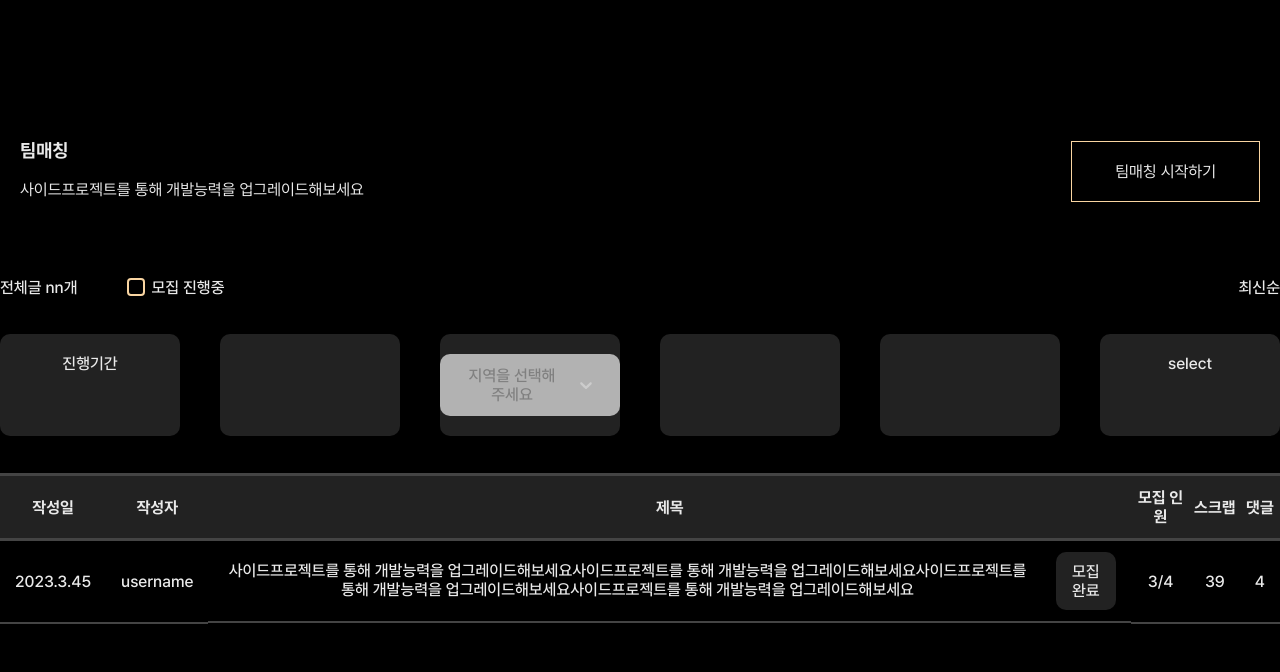
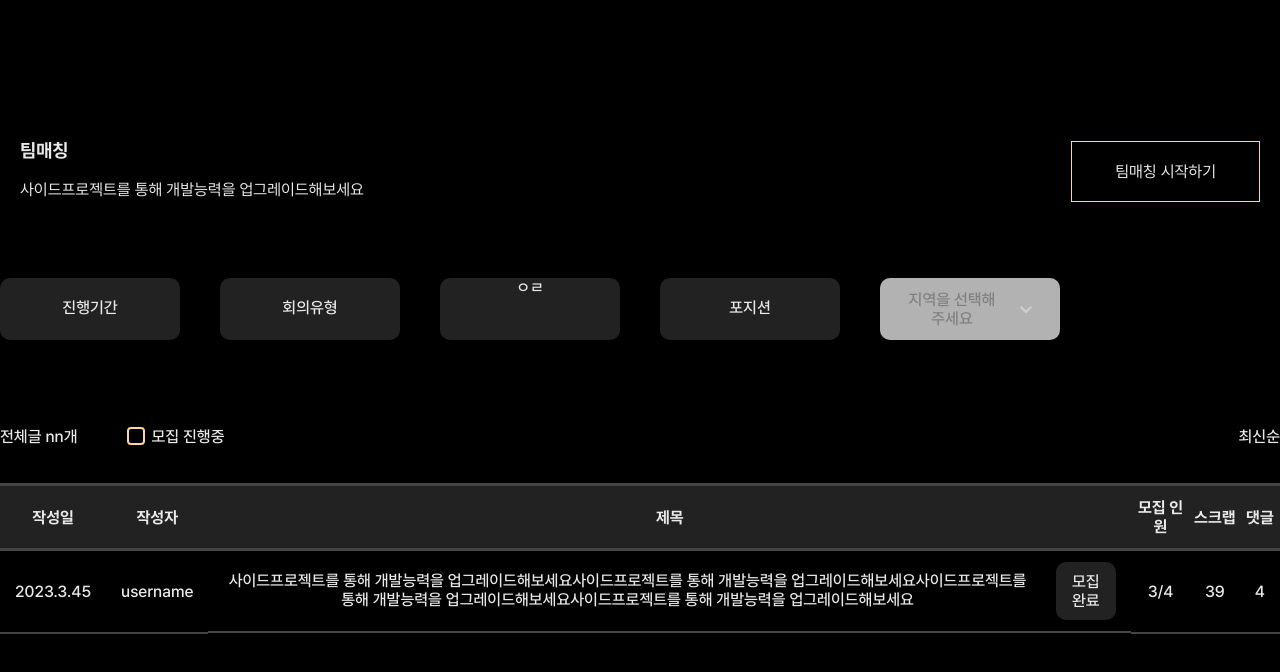
Before and after one commit to gnfnfnr/LetsGitIt, a React (Create React App) app in the folder src/main/resources/frontend/: page /matching in a window 1280 px wide. Shown: the top 672 px of the page. Built offline with nearby package versions, Linux system fonts and the light colour scheme.

Commit message:
feat: search detail  of borrd items

```diff
--- a/src/main/resources/frontend/src/App.tsx
+++ b/src/main/resources/frontend/src/App.tsx
@@ -7,7 +7,7 @@ import Messages from "./pages/mail/Messages";
 import Chatting from "./pages/mail/Chatting";
 import Received from "./pages/mail/Received";
 import Applications from "./pages/mail/Applications";
-import Matching from "./pages/Matching";
+import Matching from "./pages/match/Matching";
 
 function App() {
   return (
--- /dev/null
+++ b/src/main/resources/frontend/src/pages/match/DetailSort.tsx
@@ -0,0 +1,66 @@
+import React, { Dispatch, SetStateAction } from "react";
+import styled from "styled-components";
+
+const DetailSortBox = styled.div`
+  color: var(--color-sub-1);
+  display: flex;
+  gap: 14px;
+  font-size: 18px;
+  position: absolute;
+  background: #000000;
+  padding: 18.5px 13.5px;
+  bottom: -95px;
+  left: 0;
+  border-radius: 10px;
+`;
+const DetailSortItem = styled.div`
+  padding: 18px;
+  display: flex;
+  gap: 8px;
+  align-items: center;
+  background: var(--color-sub-2);
+  border-radius: 10px;
+  width: max-content;
+`;
+
+const RoundButton = styled.div`
+  width: 18px;
+  height: 18px;
+  border: 2px solid var(--color-sub-1);
+  border-radius: 50%;
+  box-sizing: border-box;
+`;
+
+interface DetailSortInfo {
+  sort: string[];
+  button?: boolean;
+  setSearch: Dispatch<SetStateAction<string[]>>;
+  search: string[];
+}
+
+export default function DetailSort({
+  sort,
+  button,
+  setSearch,
+  search,
+}: DetailSortInfo) {
+  return (
+    <DetailSortBox>
+      {sort.map((time) => (
+        <DetailSortItem
+          onClick={() =>
+            search &&
+            setSearch(
+              search.includes(time)
+                ? search.filter((state) => state !== time)
+                : [...search, time]
+            )
+          }
+        >
+          {button && <RoundButton />}
+          {time}
+        </DetailSortItem>
+      ))}
+    </DetailSortBox>
+  );
+}
--- a/src/main/resources/frontend/src/pages/Matching.tsx
+++ b/src/main/resources/frontend/src/pages/match/Matching.tsx
@@ -1,8 +1,9 @@
-import React, { useState } from "react";
-import SelectLanguage from "./profile/SelectLanguage";
-import CheckButton from "../components/CheckButton";
+import React, { useState, useRef, Dispatch, SetStateAction } from "react";
+import CheckButton from "../../components/CheckButton";
 import styled from "styled-components";
-import SelectRegion from "./profile/SelectRegion";
+import SelectLanguage from "../profile/SelectLanguage";
+import SelectRegion from "../profile/SelectRegion";
+import DetailSort from "./DetailSort";
 
 const MatchingHeader = styled.header`
   max-width: var(--width-max);
@@ -73,20 +74,20 @@ const MatchingInfo = styled.div`
   margin-bottom: 37px;
 `;
 
-const MatchField = styled.div`
+const MatchField = styled.div<{ show: boolean }>`
   display: flex;
   gap: 40px;
   flex-wrap: wrap;
-  margin-bottom: 37px;
+  margin-bottom: ${({ show }) => (show ? 161 : 87)}px;
 `;
 
 const FieldBlock = styled.div`
-  padding: 20px 0;
   max-width: 180px;
   width: 20%;
   background: #222222;
   text-align: center;
   border-radius: 10px;
+  position: relative;
 `;
 
 const TitleLeft = styled.div`
@@ -120,24 +121,121 @@ const MatchingTitle = styled.div`
   }
 `;
 
+const FieldText = styled.div`
+  padding: 20px 0px;
+`;
+
 interface fieldInfo {
-  name: string;
-  Component?: string;
+  name?: string;
+  Component: JSX.Element;
+  showSelect: boolean[];
+  setShowSelect: Dispatch<SetStateAction<boolean[]>>;
+  index: number;
 }
+
+const MatchingSort = ({
+  name,
+  Component,
+  showSelect,
+  setShowSelect,
+  index,
+}: fieldInfo) => {
+  return (
+    <FieldBlock key={name}>
+      {name ? (
+        <>
+          <FieldText
+            onClick={(event) => {
+              event.preventDefault();
+              setShowSelect(
+                showSelect.map((state, idx) => idx === index && !state)
+              );
+            }}
+          >
+            {name}
+          </FieldText>
+          {showSelect[index] && Component}
+        </>
+      ) : (
+        Component
+      )}
+    </FieldBlock>
+  );
+};
+
+const SortList = styled.div`
+  padding: 11px 16px;
+  background: #f9d5a2;
+  border-radius: 10px;
+  display: flex;
+`;
+
+const SortItem = styled.div`
+  background: #222222;
+  border-radius: 10px;
+  padding: 8px 10px;
+  margin-right: 12px;
+`;
 
 export default function Matching() {
   const [region, setRegion] = useState("");
+  const [search, setSearch] = useState<string[]>([]);
+  console.log(search);
   const sort = [
-    { name: "진행기간", Component: <div>진행기간</div> },
-    { name: "회의유형" },
     {
-      name: "지역",
-      Component: <SelectRegion region={region} setRegion={setRegion} />,
+      name: "진행기간",
+      Component: (
+        <DetailSort
+          search={search}
+          setSearch={setSearch}
+          button
+          sort={["1달 이내", "3달 이내", "6달 이내", "1년 이내", "1년 이상"]}
+        />
+      ),
+      id: "period",
     },
-    { name: "포지션" },
-    { name: "언어" },
-    { name: "툴", Component: <div>select</div> },
+    {
+      name: "회의유형",
+      Component: (
+        <DetailSort
+          search={search}
+          setSearch={setSearch}
+          button
+          sort={["대면", "비대면", "혼합"]}
+        />
+      ),
+      id: "type",
+    },
+    {
+      Component: <div>ㅇㄹ</div>,
+      id: "language",
+    },
+    {
+      name: "포지션",
+      Component: (
+        <DetailSort
+          search={search}
+          setSearch={setSearch}
+          sort={["프론트", "서버", "안드로이드", "IOS", "기타"]}
+          button={false}
+        />
+      ),
+      id: "position",
+    },
+    {
+      Component: (
+        <SelectRegion
+          region={region}
+          setRegion={setRegion}
+          placeholder="언어"
+        />
+      ),
+      id: "region",
+    },
   ];
+  const [showSelect, setShowSeleect] = useState(
+    Array.from({ length: sort.length }, () => false)
+  );
   const [checked, setChecked] = useState<number[]>([]);
   return (
     <>
@@ -151,6 +249,37 @@ export default function Matching() {
         </MatchingTitle>
       </MatchingHeader>
       <MatchingMain>
+        <MatchField
+          show={showSelect.filter((state) => state).length ? true : false}
+        >
+          {sort.map(({ id, name, Component }, index) => (
+            <MatchingSort
+              key={id}
+              name={name}
+              Component={Component}
+              showSelect={showSelect}
+              setShowSelect={setShowSeleect}
+              index={index}
+            />
+          ))}
+        </MatchField>
+        {search.length !== 0 && (
+          <SortList>
+            {search.map((item, index) => (
+              <SortItem key={index}>
+                {item}
+                <span
+                  onClick={() =>
+                    setSearch(search.filter((state) => state !== item))
+                  }
+                >
+                  {" "}
+                  X
+                </span>
+              </SortItem>
+            ))}
+          </SortList>
+        )}
         <MatchingInfo>
           <TitleLeft>
             <TitleText>전체글 nn개</TitleText>
@@ -159,11 +288,7 @@ export default function Matching() {
           </TitleLeft>
           <div>최신순</div>
         </MatchingInfo>
-        <MatchField>
-          {sort.map(({ name, Component }) => (
-            <FieldBlock key={name}>{Component}</FieldBlock>
-          ))}
-        </MatchField>
+
         <MatchingTable>
           <TableHeader>
             <tr>
```
